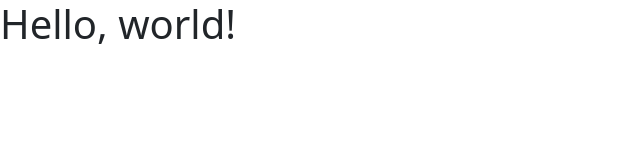
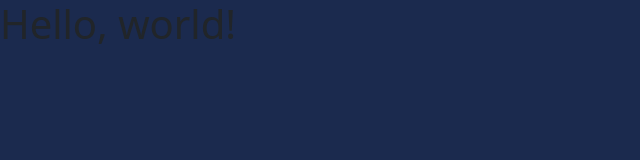
Before and after one commit to danymtz420/danymtz420.github.io, a plain HTML site: page index.html in a window 1280 px wide. Shown: the whole page, without its empty margins (0-640 px from the left). Drawn offline with nearby package versions, Linux system fonts and the light colour scheme.

Commit message:
agregue css

```diff
--- /dev/null
+++ b/css/style.css
@@ -0,0 +1,3 @@
+body{
+    background-color: #1b2a4e;
+}
--- a/index.html
+++ b/index.html
@@ -5,7 +5,8 @@
     <meta name="viewport" content="width=device-width, initial-scale=1">
     <title>Bootstrap demo</title>
     <link href="https://cdn.jsdelivr.net/npm/bootstrap@5.2.0/dist/css/bootstrap.min.css" rel="stylesheet" integrity="sha384-gH2yIJqKdNHPEq0n4Mqa/HGKIhSkIHeL5AyhkYV8i59U5AR6csBvApHHNl/vI1Bx" crossorigin="anonymous">
-  </head>
+    <link href="css/style.css" rel="stylesheet" type="text/css">
+</head>
   <body>
     <h1>Hello, world!</h1>
     <script src="https://cdn.jsdelivr.net/npm/bootstrap@5.2.0/dist/js/bootstrap.bundle.min.js" integrity="sha384-A3rJD856KowSb7dwlZdYEkO39Gagi7vIsF0jrRAoQmDKKtQBHUuLZ9AsSv4jD4Xa" crossorigin="anonymous"></script>
```
